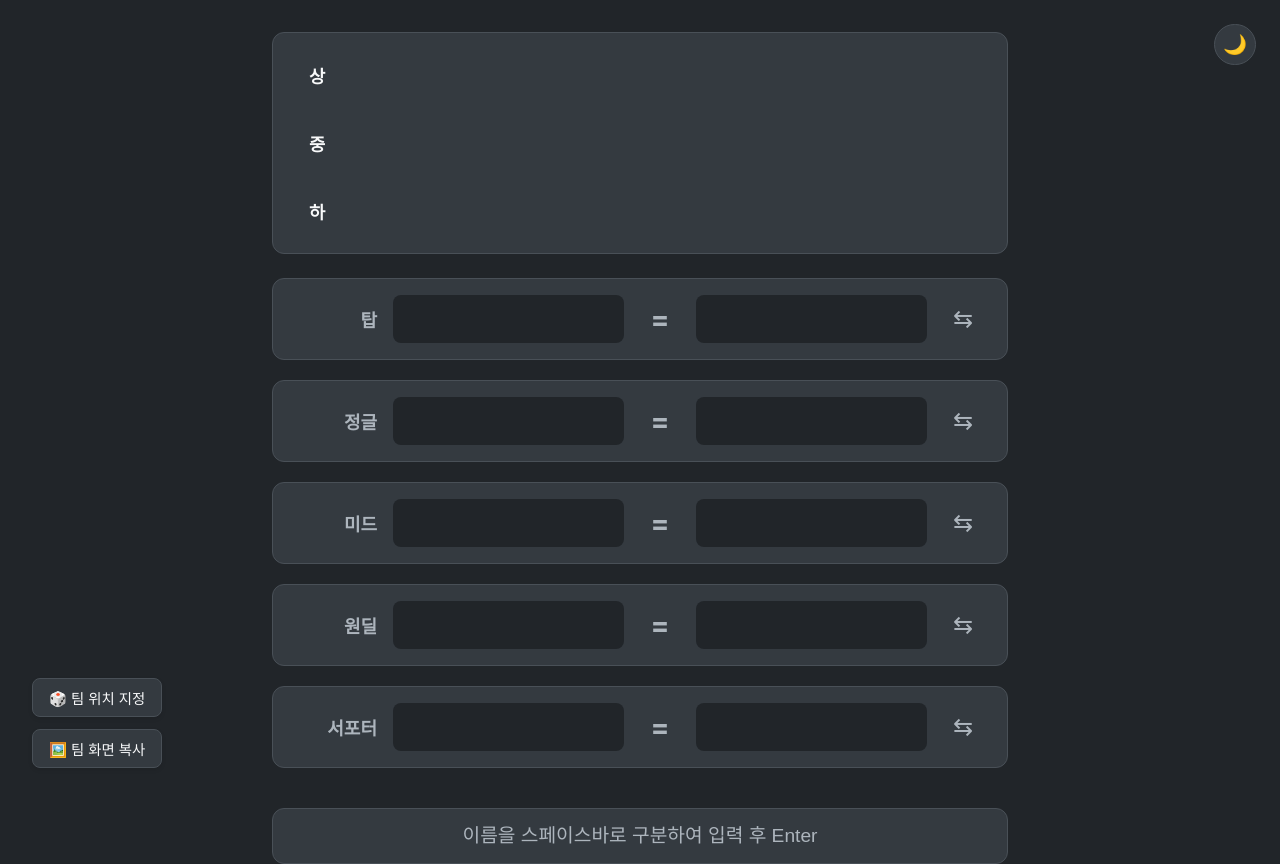
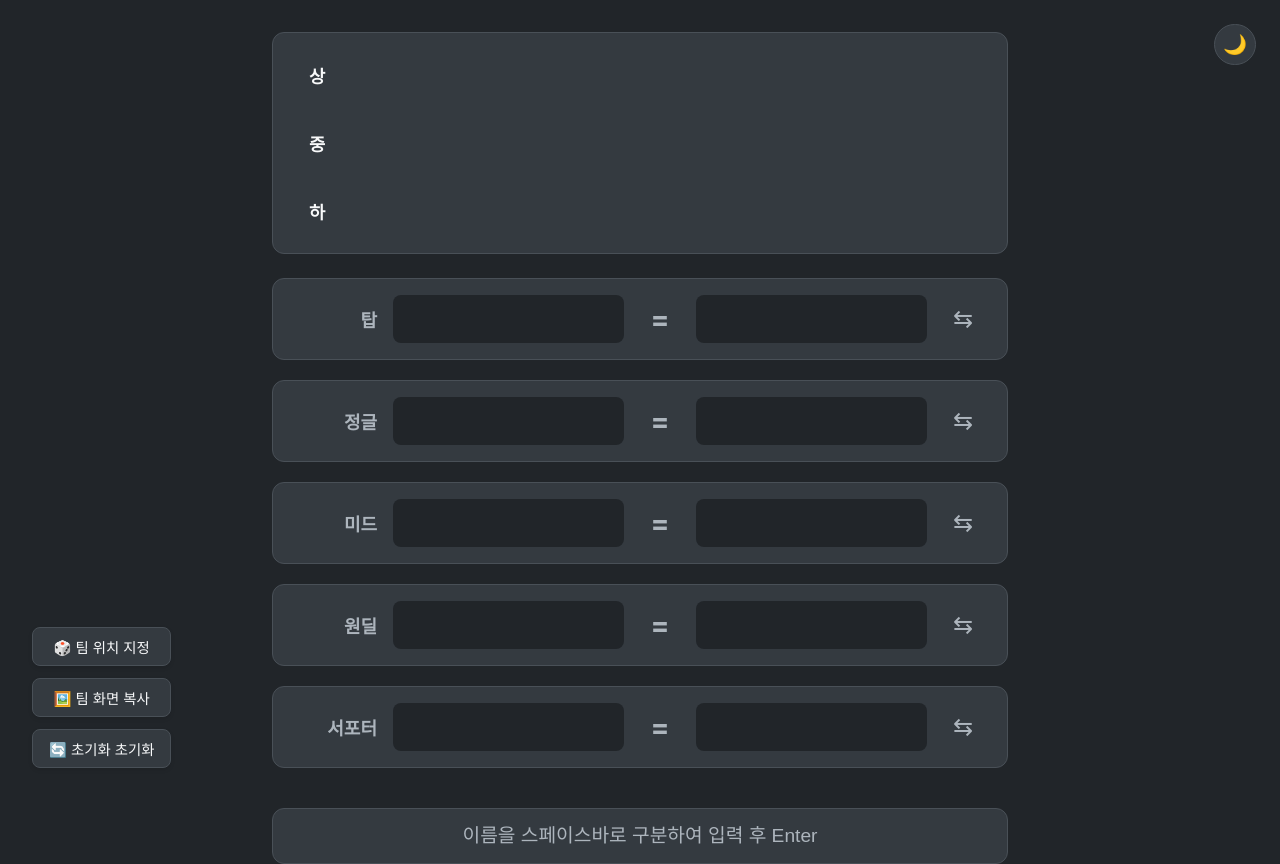
Before and after one commit to pogooooo/lol_teamtool, a React (Vite) app: page / in a window 1280 px wide. Built offline with nearby package versions, Linux system fonts and the light colour scheme.

Commit message:
feat: add reset button

```diff
--- a/src/App.jsx
+++ b/src/App.jsx
@@ -250,9 +250,10 @@ const ActionButtonStyled = styled.button`
     }
 `;
 
-const ActionButtons = ({ captureRef, onRandomize }) => {
+const ActionButtons = ({ captureRef, onRandomize, onReset }) => {
     const [copyStatus, setCopyStatus] = useState('복사');
     const [randomizeStatus, setRandomizeStatus] = useState('지정');
+    const [resetStatus, setResetStatus] = useState('초기화');
 
     const captureAndCopy = () => {
         if (captureRef.current) {
@@ -277,8 +278,17 @@ const ActionButtons = ({ captureRef, onRandomize }) => {
         setTimeout(() => setRandomizeStatus('지정'), 1500);
     };
 
+    const handleResetClick = () => {
+        onReset();
+        setResetStatus('완료!');
+        setTimeout(() => setResetStatus('초기화'), 1500);
+    };
+
     return (
         <ActionButtonsContainer>
+            <ActionButtonStyled onClick={handleResetClick}>
+                🔄 초기화 {resetStatus}
+            </ActionButtonStyled>
             <ActionButtonStyled onClick={captureAndCopy}>
                 🖼️ 팀 화면 {copyStatus}
             </ActionButtonStyled>
@@ -372,6 +382,10 @@ const App = () => {
             }
             return newLanes;
         });
+    };
+
+    const handleReset = () => {
+        setLanes(initialLanes); // lanes 상태를 초기 상태로 되돌립니다.
     };
 
     const onDragStart = (e, item) => {
@@ -559,7 +573,7 @@ const App = () => {
                 </InputContainer>
             </AppContainer>
 
-            <ActionButtons captureRef={lanesRef} onRandomize={handleRandomizeSides} />
+            <ActionButtons captureRef={lanesRef} onRandomize={handleRandomizeSides} onReset={handleReset} />
         </ThemeProvider>
     );
 };
```
